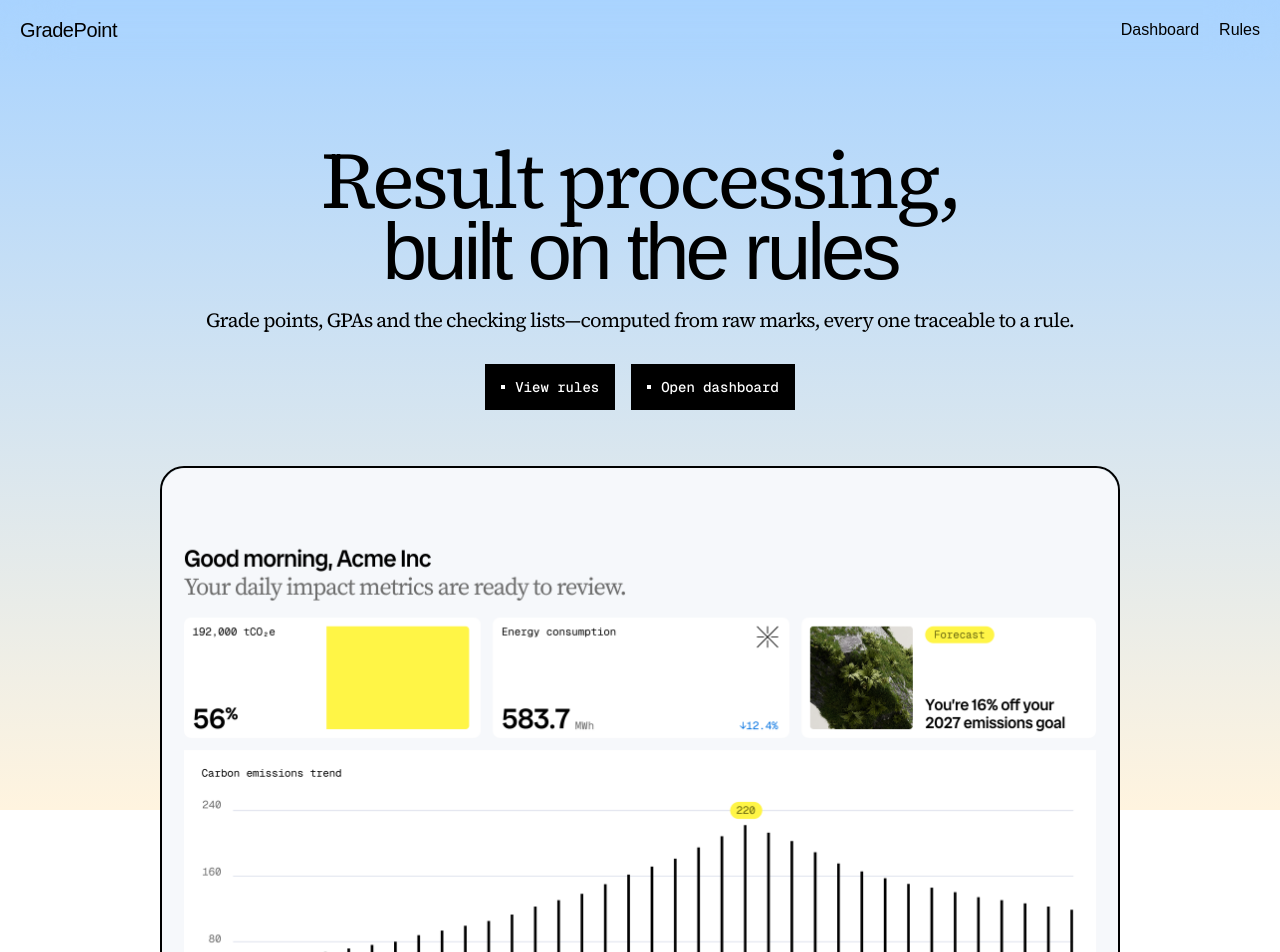
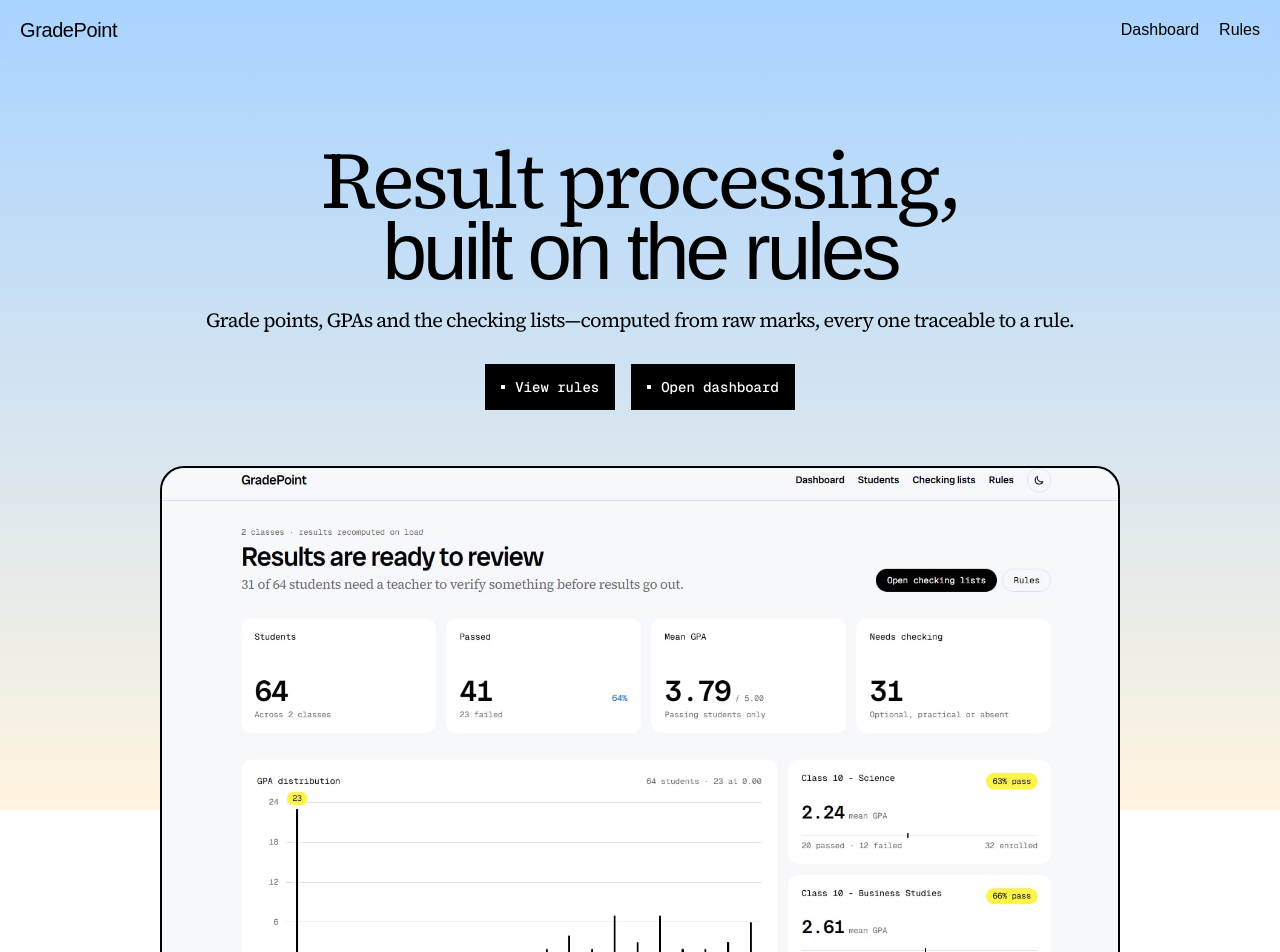
Before and after one commit to mihf05/LSH26-T053-P08, a Next.js app: page / in a window 1280 px wide. Shown: the top 952 px of the page. Built offline with nearby package versions, Linux system fonts and the light colour scheme; a web font is replaced by a local one.

Commit message:
fix: update image format from PNG to JPG for landing page assets

```diff
--- a/app/page.tsx
+++ b/app/page.tsx
@@ -111,7 +111,7 @@ export default function LandingPage() {
           </div>
           <div className="relative aspect-[960/608] w-full max-w-[960px] rounded-[24px] border-2 border-solid border-black">
             <img
-              src={asset("hero.png")}
+              src={asset("hero.jpg")}
               alt="The result dashboard showing the grade distribution, pass rate and the students on the checking lists"
               className="absolute inset-0 size-full rounded-[24px] object-cover"
             />
--- a/lib/landing-assets.ts
+++ b/lib/landing-assets.ts
@@ -21,7 +21,7 @@ export type LandingAsset = {
 
 export const LANDING_ASSETS: LandingAsset[] = [
   {
-    file: "hero.png",
+    file: "hero.jpg",
     id: "8e2dd113-d801-4d41-b661-5b8fb95ca985",
     format: "png",
     width: 960,
```
Also changed, not shown: public/landing/hero.jpg (added).
